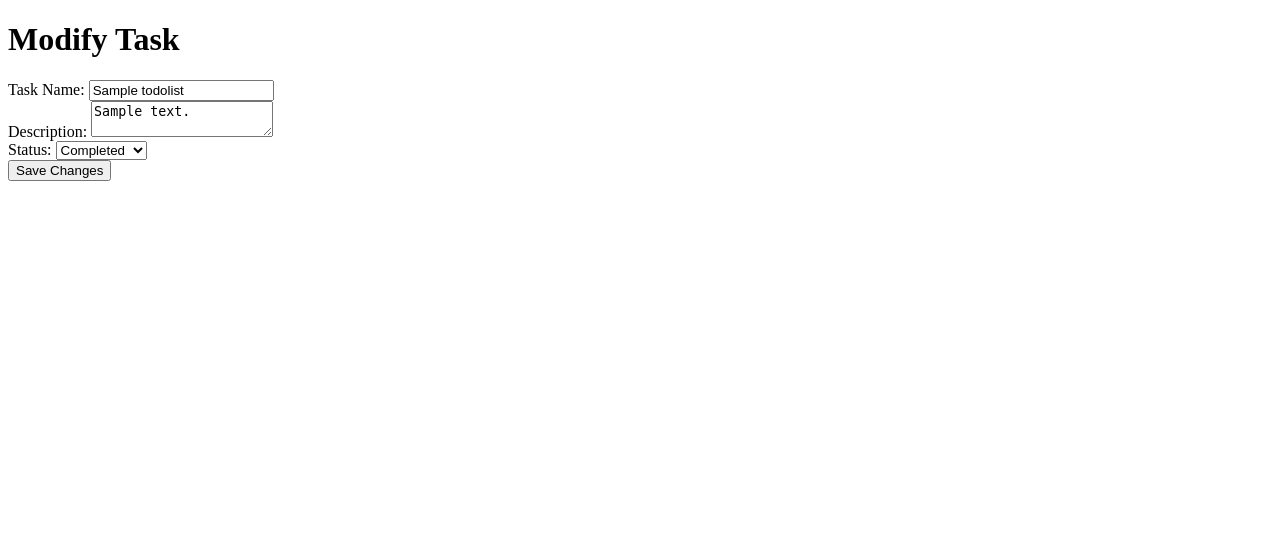
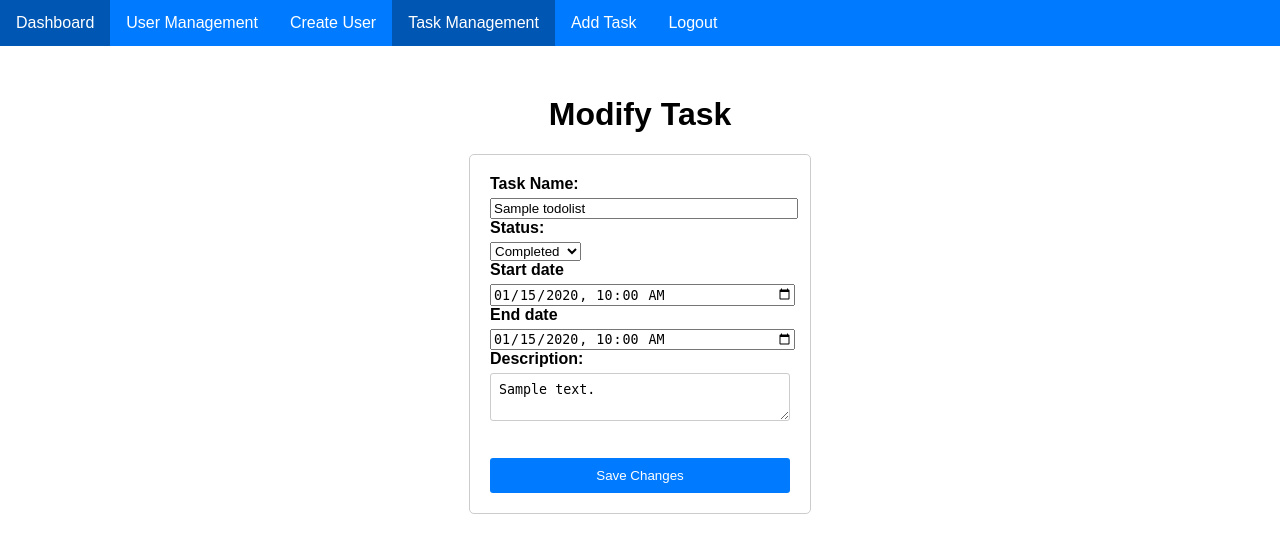
Before and after one commit to AdarshMundra/demofynd, a Flask app: page /modify_task/1 in a window 1280 px wide. Shown: the top 553 px of the page. Run offline with Flask 3, Linux system fonts and the light colour scheme; the visitor is signed in with stand-in values (Sample User, id 1); tables that the repository leaves empty hold one stand-in row (values such as "Sample post").

Commit message:
final V1

```diff
--- a/app.py
+++ b/app.py
@@ -174,6 +174,9 @@ def modify_task(task_id):
         task.Name = request.form['task_name']
         task.description = request.form['description']
         task.status = request.form['status']
+        task.start_date = request.form['start time']
+        task.end_date = request.form['end time']
+
         # Update other task properties as needed
 
         db.session.commit()
--- a/templates/modify_task.html
+++ b/templates/modify_task.html
@@ -2,15 +2,30 @@
 <html>
 <head>
     <title>Modify Task</title>
+    <link rel="stylesheet" type="text/css" href="{{ url_for('static', filename='styles.css') }}">
+    <link rel="stylesheet" href="https://cdnjs.cloudflare.com/ajax/libs/font-awesome/6.0.0-beta3/css/all.min.css">
+
 </head>
 <body>
+    <div class="navbar">
+        {% if session['role'] == 'superadmin' %}
+            <a href="{{ url_for('superadmin_dashboard') }}">Dashboard</a>
+            <a href="{{ url_for('user_management') }}">User Management</a>
+            <a href="{{ url_for('create_user') }}">Create User</a>
+        {% else %}
+               <a  href="{{ url_for('user_dashboard') }}">Dashboard</a>
+
+        {% endif %}
+
+        <a class="active" href="{{ url_for('task_management') }}">Task Management</a>
+        <a href="{{ url_for('create_task') }}">Add Task</a>
+        <a href="{{ url_for('logout') }}">Logout</a>
+    </div>
+
     <h1>Modify Task</h1>
     <form method="POST" action="{{ url_for('modify_task', task_id=task.unique_id) }}">
         <label for="task_name">Task Name:</label>
         <input type="text" id="task_name" name="task_name" value="{{ task.Name }}" required>
-        <br>
-        <label for="description">Description:</label>
-        <textarea id="description" name="description" required>{{ task.description }}</textarea>
         <br>
         <label for="status">Status:</label>
         <select id="status" name="status">
@@ -18,6 +33,15 @@
             <option value="InProgress" {% if task.status == 'InProgress' %}selected{% endif %}>In Progress</option>
             <option value="Completed" {% if task.status == 'Completed' %}selected{% endif %}>Completed</option>
         </select>
+        <label for="startdate">Start date</label>
+        <input type="datetime-local" id ="datetime" name="start time"  value="{{ task.start_date }}"required>
+
+        <label for="enddate">End date</label>
+        <input type="datetime-local" id ="datetime" name="end time"  value="{{ task.end_date }}"required>
+
+        <label for="description">Description:</label>
+        <textarea id="description" name="description" required>{{ task.description }}</textarea>
+        <br>
         <br>
         <!-- Add other task-related form fields here, like start_date, end_date, etc. -->
         <input type="submit" value="Save Changes">
--- a/templates/task_management.html
+++ b/templates/task_management.html
@@ -49,7 +49,6 @@
 
                 <td>
                     <a href="{{ url_for('modify_task', task_id=task.unique_id) }}"><i class="fas fa-eye"></i></a>
-
                     <a href="{{ url_for('delete_task', task_id=task.unique_id) }}"><i class="fas fa-trash-alt"></i></a>
                     </td>
             </tr>
```
